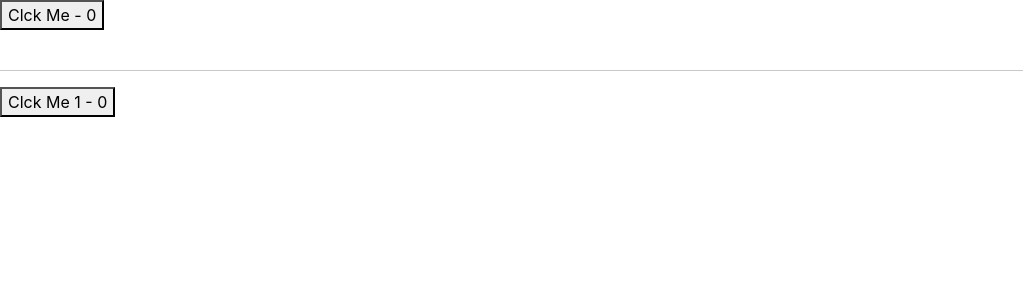
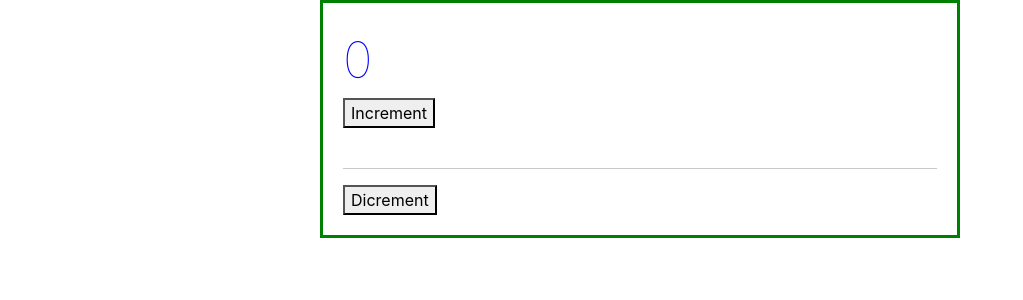
Before and after one commit to chetansankpal7007/cnc_react_js, a React (Create React App) app: page / in a window 1280 px wide. Shown: the top 300 px of the page, without its empty margins (0-1023 px from the left). Built offline with nearby package versions, Linux system fonts and the light colour scheme.

Commit message:
aug-31-use-reducer

```diff
--- a/src/App.js
+++ b/src/App.js
@@ -1,18 +1,34 @@
-import { useEffect, useState } from "react";
+import { useReducer } from "react";
+import "./App_A.css";
+
 function App() {
-  const [num, setNum] = useState(0);
-  const [num1, setNum1] = useState(0);
+  // const [num, setNum] = useState(0);
 
-  useEffect(()=>{
-    alert("Number Change")
-  }, [num])
+                     // 1
+  const reducer = (state, action) => {
+    console.log(state, action);
+    if(action == "Increment") {
+      state = state +1;
+      //1
+    } else {
+              //1 -1
+      state = state - 1;
+    }
+            //0
+    return state;
+  }
 
+
+  //num = 1
+  const [num, dispatch] = useReducer(reducer, 0)
   return (
-    <>
-    <button onClick={()=> setNum(num+1)}>Clck Me - {num}</button>
-    <br></br><br></br><hr></hr>
-    <button onClick={()=> setNum1(num1+1)}>Clck Me 1 - {num1}</button>
-    </>
+    <div className="center">
+      <label className="text">{num}</label>
+      <br></br>
+      <button onClick={()=> dispatch("Increment")}>Increment</button>
+      <br></br><br></br><hr></hr>
+      <button onClick={()=> dispatch("Dicrement")}>Dicrement</button>
+    </div>
   );
 }
 
--- a/src/App_A.css
+++ b/src/App_A.css
@@ -3,3 +3,11 @@
   font-weight: 100;
   font-size: 50px;
 }
+
+.center {
+  margin: auto;
+  width: 50%;
+  padding: 20px;
+  border: 3px solid green;
+
+}
```
